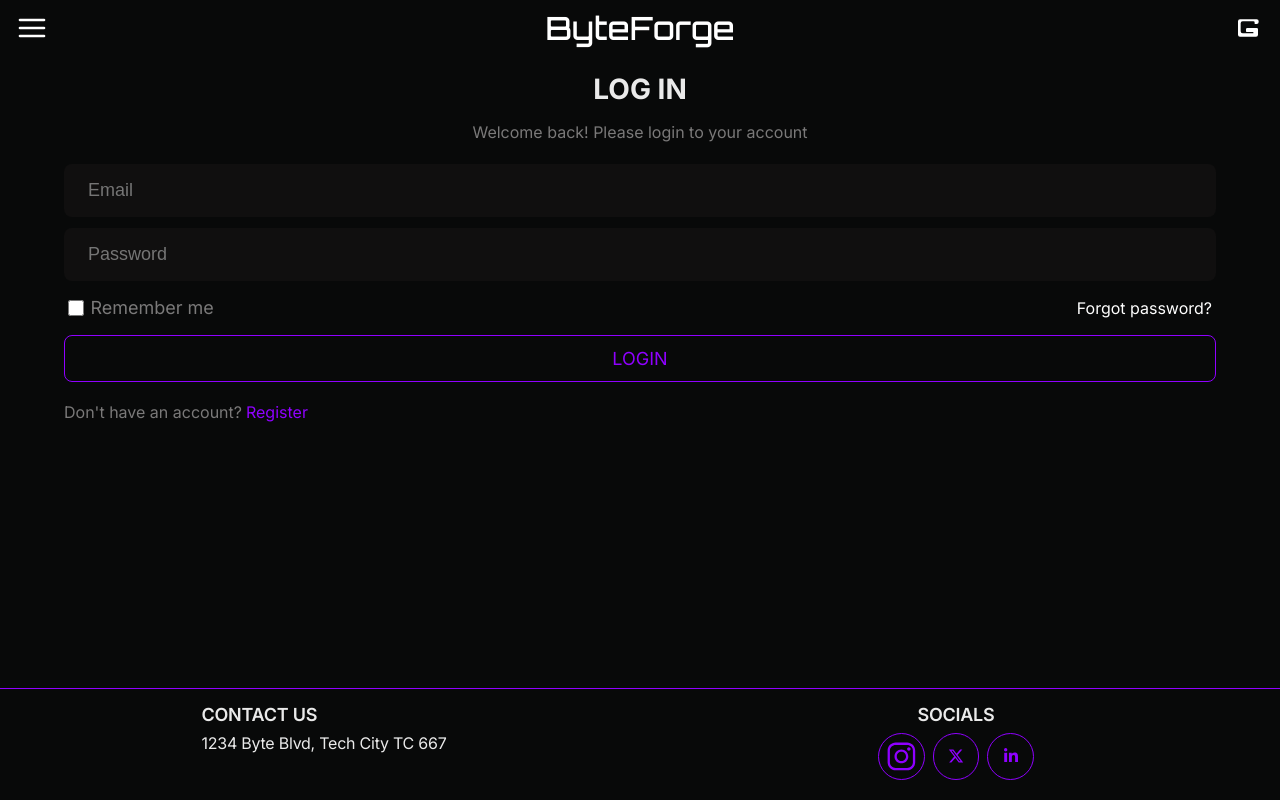
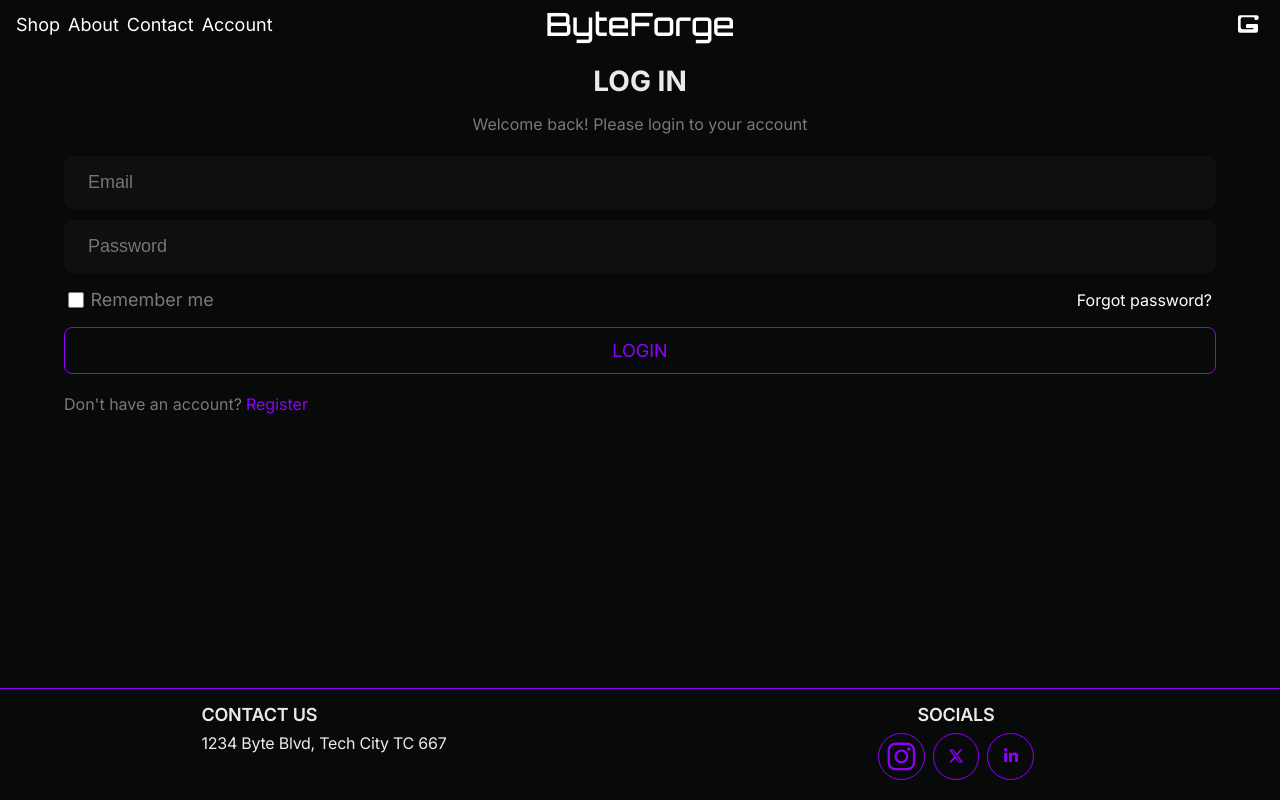
Before and after one commit to ParalelSt/ByteForge, a React (Vite) app in the folder byteForge/: page /auth in a window 1280 px wide. Built offline with nearby package versions, Linux system fonts and the light colour scheme; no server answers.

Commit message:
fix: success display now goes away after a second, fixed pc display for navigation and added related styles

```diff
--- a/byteForge/src/components/AccountSettingsModal.tsx
+++ b/byteForge/src/components/AccountSettingsModal.tsx
@@ -18,7 +18,7 @@ const AccountSettingsModal = ({ mode, setMode }: AccountSettingsModalProps) => {
   const [newPassword, setNewPassword] = useState("");
   const [confirmPassword, setConfirmPassword] = useState("");
 
-  const { user, logout } = useUser();
+  const { user, logout, setUser } = useUser();
 
   const [message, setMessage] = useState<{
     type: "success" | "error";
@@ -81,6 +81,9 @@ const AccountSettingsModal = ({ mode, setMode }: AccountSettingsModalProps) => {
         setCurrentPassword("");
         setNewPassword("");
         setConfirmPassword("");
+        setTimeout(() => {
+          setMessage(null);
+        }, 1000);
         setTimeout(() => {
           setMode(null);
           logout();
@@ -145,6 +148,9 @@ const AccountSettingsModal = ({ mode, setMode }: AccountSettingsModalProps) => {
         setCurrentEmail("");
         setCurrentPassword("");
         setTimeout(() => {
+          setMessage(null);
+        }, 1000);
+        setTimeout(() => {
           setMode(null);
           logout();
         }, 1500);
@@ -204,6 +210,10 @@ const AccountSettingsModal = ({ mode, setMode }: AccountSettingsModalProps) => {
         setNewUsername("");
         setCurrentUsername("");
         setCurrentPassword("");
+        setUser({ ...user, name: newUsername });
+        setTimeout(() => {
+          setMessage(null);
+        }, 1000);
         setTimeout(() => {
           setMode(null);
         }, 1500);
--- a/byteForge/src/components/ContactContent.tsx
+++ b/byteForge/src/components/ContactContent.tsx
@@ -40,6 +40,9 @@ const ContactContent = () => {
           type: "success",
           text: "Your message has been sent successfully",
         });
+        setTimeout(() => {
+          setCheck(null);
+        }, 1000);
         setName("");
         setEmail("");
         setSubject("");
--- /dev/null
+++ b/byteForge/src/components/DesktopNavigation.tsx
@@ -0,0 +1,23 @@
+import "@/styles/navigation.scss";
+import { Link } from "react-router-dom";
+
+const DesktopNavigation = () => {
+  return (
+    <nav className="desktop-nav">
+      <Link to={"/shop"}>
+        <span>Shop</span>
+      </Link>
+      <Link to={"/about"}>
+        <span>About</span>
+      </Link>
+      <Link to={"/contact"}>
+        <span>Contact</span>
+      </Link>
+      <Link to={"/account"}>
+        <span>Account</span>
+      </Link>
+    </nav>
+  );
+};
+
+export default DesktopNavigation;
--- a/byteForge/src/components/Header.tsx
+++ b/byteForge/src/components/Header.tsx
@@ -2,9 +2,10 @@ import { useState } from "react";
 import { FiMenu, FiX } from "react-icons/fi";
 import GIcon from "@/assets/icons/GIcon.svg";
 import "@/styles/header.scss";
-import Navigation from "@/components/Navigation";
 import { Link } from "react-router-dom";
 import Cart from "@/components/Cart";
+import MobileNavigation from "@/components/MobileNavigation";
+import DesktopNavigation from "./DesktopNavigation";
 
 const Header = () => {
   const [hamburgerOpen, setHamburgerOpen] = useState<boolean>(false);
@@ -19,14 +20,19 @@ const Header = () => {
         }}
         aria-label="Toggle navigation"
       >
-        {hamburgerOpen ? <FiX color="white" /> : <FiMenu color="white" />}
+        {hamburgerOpen ? (
+          <FiX className="dropdown-icon" color="white" />
+        ) : (
+          <FiMenu className="dropdown-icon" color="white" />
+        )}
       </button>
       {hamburgerOpen && (
-        <Navigation
+        <MobileNavigation
           isOpen={hamburgerOpen}
           setIsOpen={setHamburgerOpen}
-        ></Navigation>
+        ></MobileNavigation>
       )}
+      <DesktopNavigation></DesktopNavigation>
       <Link className="logo" to={"/"}>
         ByteForge
       </Link>
--- a/byteForge/src/components/Navigation.tsx
+++ b/byteForge/src/components/MobileNavigation.tsx
@@ -7,7 +7,7 @@ interface NavigationProps {
   setIsOpen: React.Dispatch<SetStateAction<boolean>>;
 }
 
-const Navigation = ({ isOpen, setIsOpen }: NavigationProps) => {
+const MobileNavigation = ({ isOpen, setIsOpen }: NavigationProps) => {
   const navRef = useRef<HTMLDivElement | null>(null);
 
   useEffect(() => {
@@ -39,7 +39,7 @@ const Navigation = ({ isOpen, setIsOpen }: NavigationProps) => {
   }, [isOpen, setIsOpen]);
 
   return (
-    <nav className="nav-links" ref={navRef}>
+    <nav className="mobile-nav" ref={navRef}>
       <Link to={"/shop"} onClick={() => setIsOpen(false)}>
         <span>Shop</span>
       </Link>
@@ -56,4 +56,4 @@ const Navigation = ({ isOpen, setIsOpen }: NavigationProps) => {
   );
 };
 
-export default Navigation;
+export default MobileNavigation;
--- a/byteForge/src/components/context/UserContext.tsx
+++ b/byteForge/src/components/context/UserContext.tsx
@@ -27,6 +27,7 @@ interface UserContextValue {
     remember?: boolean
   ) => Promise<boolean>;
   logout: () => void;
+  setUser: (user: User) => void;
 }
 
 export const UserContext = createContext<UserContextValue | null>(null);
@@ -120,7 +121,9 @@ const UserProvider = ({ children }: { children: ReactNode }) => {
   };
 
   return (
-    <UserContext.Provider value={{ user, isReady, register, login, logout }}>
+    <UserContext.Provider
+      value={{ user, isReady, register, login, logout, setUser }}
+    >
       {children}
     </UserContext.Provider>
   );
--- a/byteForge/src/styles/Header.scss
+++ b/byteForge/src/styles/Header.scss
@@ -1,4 +1,4 @@
-@use '@/styles/mixins/mixins.scss';
+@use '@/styles/mixins/mixins.scss' as m;
 @use "@/styles/variables" as v;
 
 .header-container {
@@ -6,7 +6,7 @@
     position: -webkit-sticky;
     top: 0;
 
-    @include mixins.flexCenter;
+    @include m.flexCenter;
 
     padding: 0.5rem 1rem;
     margin: 0 auto;
@@ -18,7 +18,7 @@
     background-color: v.$bg-color;
 
     button {
-        @include mixins.flexCenter;
+        @include m.flexCenter;
 
         img, svg {
             width: 2rem;
@@ -27,21 +27,28 @@
     }
 
     .logo {
-        margin: 0 auto;
+        position: absolute;
+
         transition: filter 0.3s ease;
 
         font-family: v.$font-display;
         font-size: v.$fs-hero;
 
-        @include mixins.elementAccent;
+        @include m.elementAccent;
 
     }
 
     .cart-btn {
+        margin-left: auto;
+
         transition: scale, 150ms;
 
         &:active {
             scale: 105%;
         }
     }
+
+    .desktop-nav {
+        margin-right: auto;
+    }
 }
--- a/byteForge/src/styles/contactContent.scss
+++ b/byteForge/src/styles/contactContent.scss
@@ -94,6 +94,7 @@
 
             input, textarea {
                 font-family: v.$font-body;
+                color: white;
 
                 &::placeholder {
                     color: white;
--- a/byteForge/src/styles/navigation.scss
+++ b/byteForge/src/styles/navigation.scss
@@ -1,7 +1,7 @@
 @use "@/styles/mixins/mixins" as m;
 @use "@/styles/variables" as v;
 
-.nav-links {
+.mobile-nav {
     position: absolute;
     left: 0;
     top: 0.5rem;
@@ -33,3 +33,36 @@
         }
     }
 }
+
+.desktop-nav {
+    display: none;
+}
+
+@media (min-width: v.$desktop) {
+    .mobile-nav {
+        display: none;
+    }
+
+    .dropdown-icon {
+        display: none;
+    }
+
+    .desktop-nav {
+        @include m.flexCenter;
+
+        gap: 0.5rem;
+
+        a {
+        display: block;
+        font-size: v.$fs-sub;
+
+        width: 100%;
+
+        @include m.elementAccent;
+
+        span {
+            display: inline-block;
+        }
+    }
+    }
+}
--- a/byteForge/src/styles/variables.scss
+++ b/byteForge/src/styles/variables.scss
@@ -36,4 +36,4 @@ $fs-body: 1rem;
 $fs-small: 0.875rem;
 
 $tablet: 768px;
-$desktop: 1200px;
+$desktop: 1024px;
```
